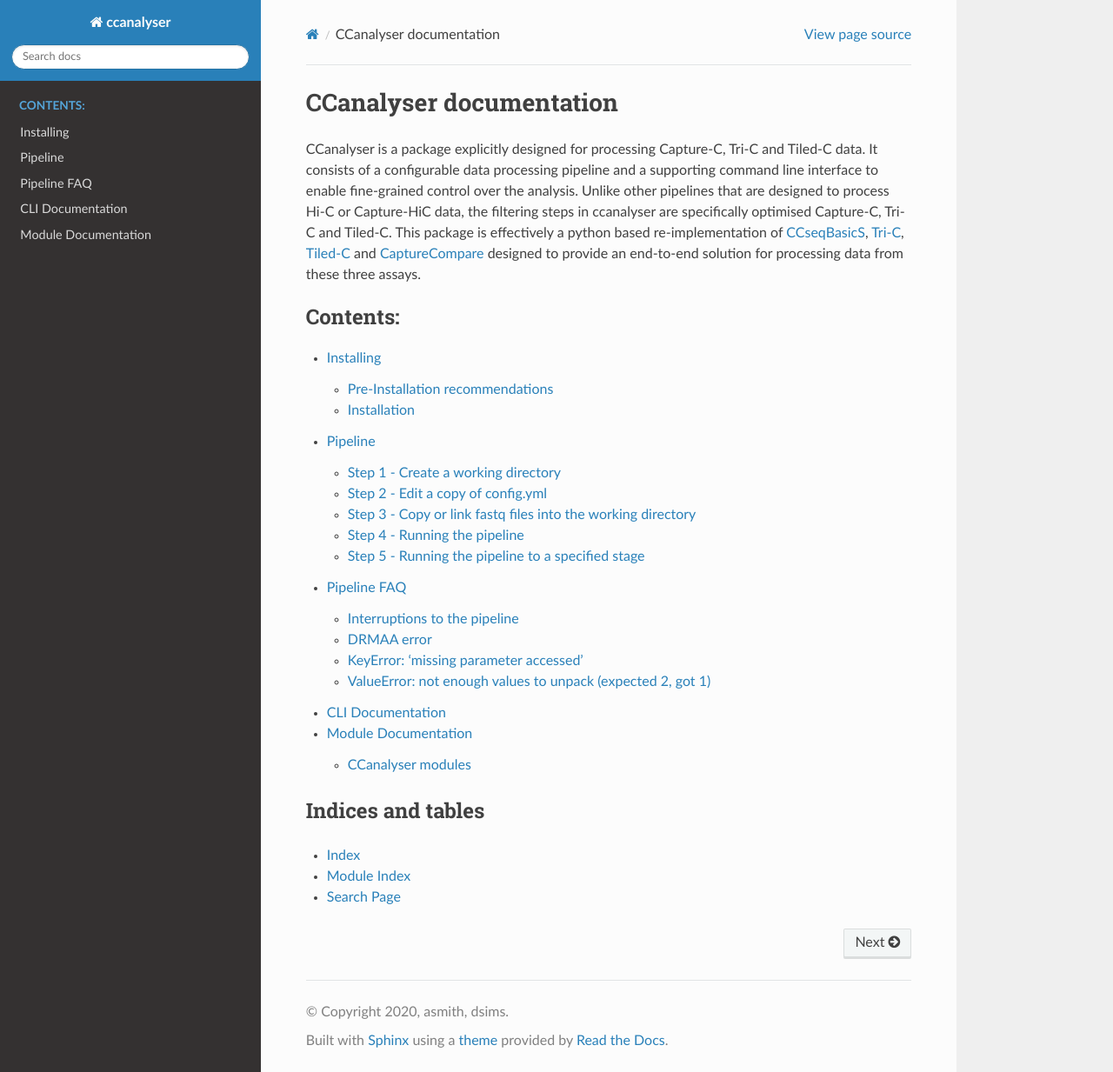
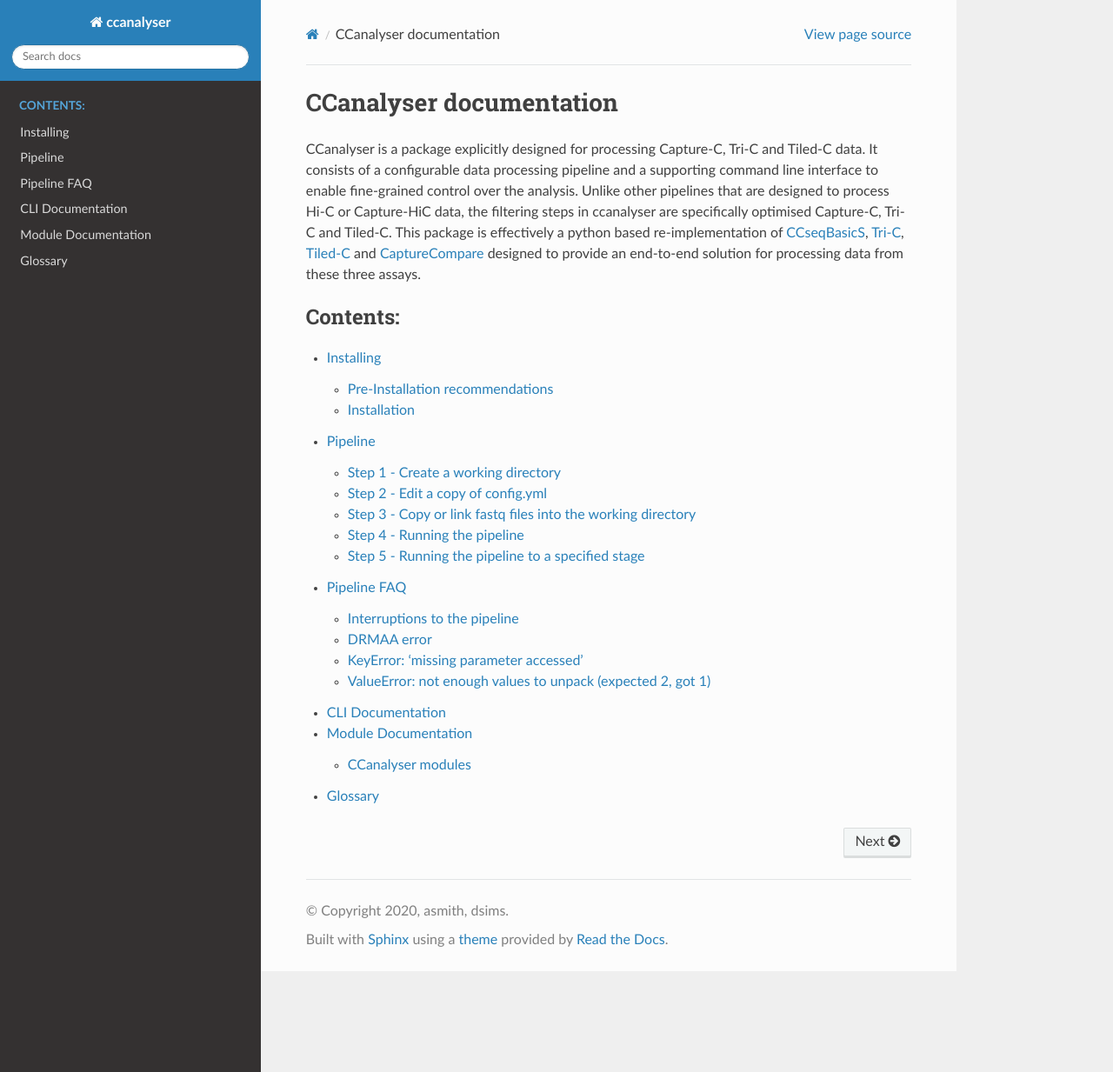
Before and after one commit to sims-lab/CapCruncher, a Sphinx documentation site: the page built from docs/index.rst, in a window 1280 px wide and 1233 px high. Shown: the whole window at 87% size. Built offline with Sphinx 7.4.7 and the Read the Docs theme 2.0.0, drawn with Linux system fonts in a browser that asks for light colours.

Commit message:
Added glossary to index

```diff
--- a/docs/index.rst
+++ b/docs/index.rst
@@ -24,10 +24,4 @@ solution for processing data from these three assays.
    faq_pipeline.rst
    cli.rst
    ccanalyser_module_documentation/modules.rst
-
-Indices and tables
-==================
-
-* :ref:`genindex`
-* :ref:`modindex`
-* :ref:`search`
+   glossary.rst
```
